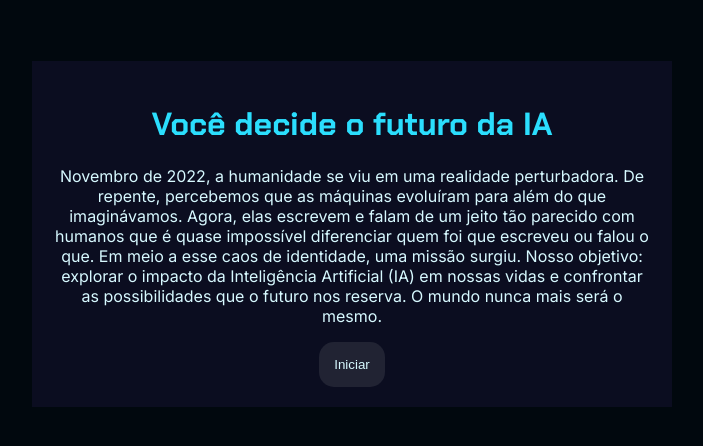
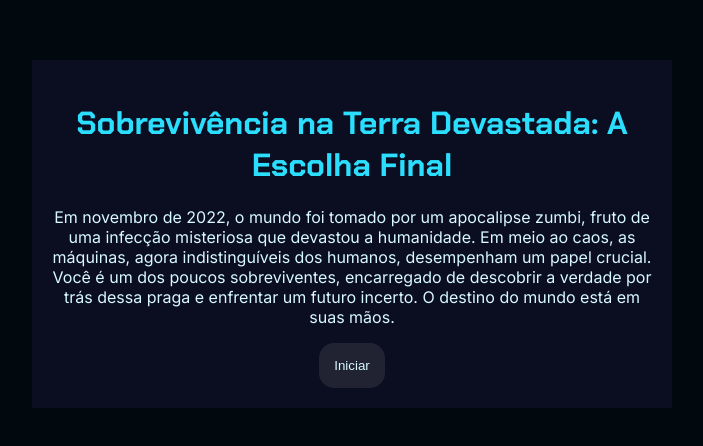
Before and after one commit to rhadamantys666/docedocesalgado, a plain HTML site: page index.html in a window 1280 px wide. Shown: the part 174-620 px from the top of the page, without its empty margins (288-991 px from the left). Drawn offline with Linux system fonts and the light colour scheme; files whose address does not match are found by name.

Commit message:
Update index.html

```diff
--- a/index.html
+++ b/index.html
@@ -9,16 +9,9 @@
 </head>
 <body>
     <div class="caixa-principal">
-        <h1>Você decide o futuro da IA</h1>
+        <h1>Sobrevivência na Terra Devastada: A Escolha Final</h1>
         <div class="tela-inicial">
-            <p>Novembro de 2022, a humanidade se viu em uma realidade perturbadora.
-                De repente, percebemos que as máquinas evoluíram para além do que imaginávamos.
-                Agora, elas escrevem e falam de um jeito tão parecido com humanos que é quase impossível diferenciar
-                quem foi que escreveu ou falou o que.
-                Em meio a esse caos de identidade, uma missão surgiu.
-                Nosso objetivo: explorar o impacto da Inteligência Artificial (IA) em nossas vidas e confrontar as
-                possibilidades que o futuro nos reserva.
-                O mundo nunca mais será o mesmo.
+            <p>Em novembro de 2022, o mundo foi tomado por um apocalipse zumbi, fruto de uma infecção misteriosa que devastou a humanidade. Em meio ao caos, as máquinas, agora indistinguíveis dos humanos, desempenham um papel crucial. Você é um dos poucos sobreviventes, encarregado de descobrir a verdade por trás dessa praga e enfrentar um futuro incerto. O destino do mundo está em suas mãos.
             </p>
             <button class="iniciar-btn">Iniciar</button>
         </div>
```
